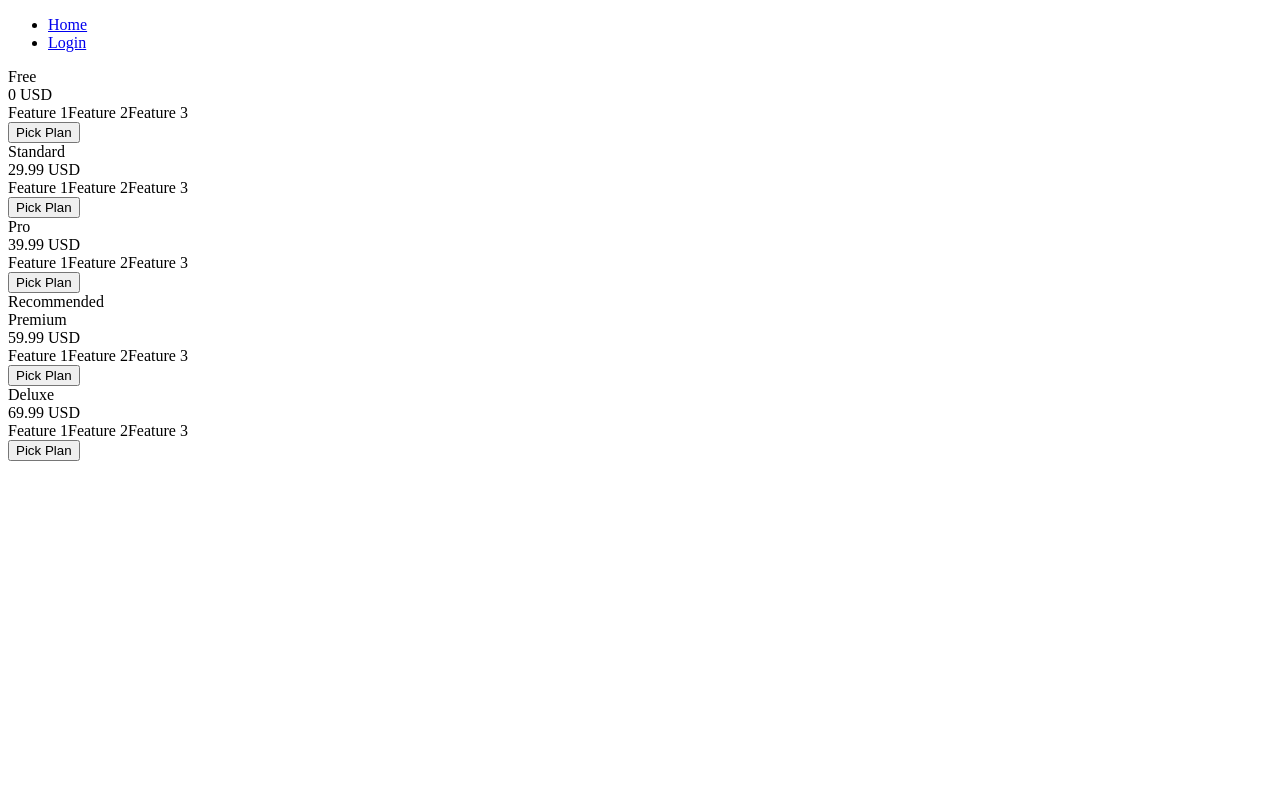
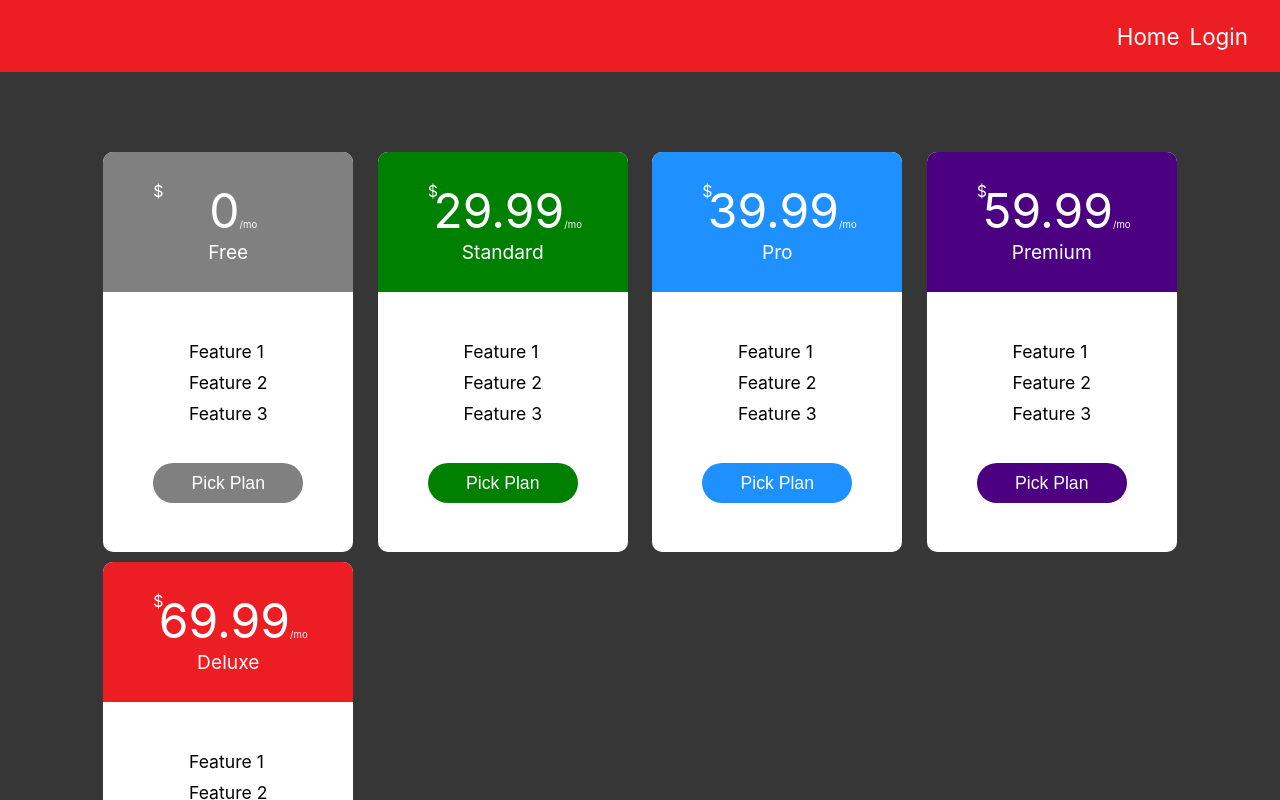
Before and after one commit to C1nemaclub/bemaster-challenge, a React (Create React App) app: page / in a window 1280 px wide. Shown: the top 800 px of the page. Built offline with nearby package versions, Linux system fonts and the light colour scheme.

Commit message:
header/card styles

```diff
--- a/package.json
+++ b/package.json
@@ -12,6 +12,7 @@
     "react-redux": "^8.0.2",
     "react-router-dom": "^6.3.0",
     "react-scripts": "5.0.1",
+    "sass": "^1.54.5",
     "web-vitals": "^2.1.4"
   },
   "scripts": {
--- a/src/components/Card.js
+++ b/src/components/Card.js
@@ -1,4 +1,5 @@
 import React from 'react';
+import '../styles/Card/card.scss';
 
 export default function Card(props) {
   const recommended = props.recommended ? (
@@ -7,14 +8,40 @@ export default function Card(props) {
     ''
   );
 
+  const featureElements = props.features.map((item) => {
+    return <div className='feature'>{item}</div>;
+  });
+
+  const style = {
+    backgroundColor:
+      props.type === 'Free'
+        ? 'gray'
+        : '' || props.type === 'Standard'
+        ? 'green'
+        : '' || props.type === 'Pro'
+        ? 'dodgerblue'
+        : '' || props.type === 'Premium'
+        ? 'indigo'
+        : '' || props.type === 'Deluxe'
+        ? '#ED1D24'
+        : '',
+  };
+
   return (
     <div className='card'>
-      <div className='type'>{props.type}</div>
-      <div className='price'>{props.price}</div>
-      <div className='features'>{props.features}</div>
-      <button className='btn' onClick={props.handleClick}>
-        Pick Plan
-      </button>
+      <div className='top' style={style}>
+        <div className='price'>
+          <span className='tag'>{props.price}</span>
+          <span className='month'>/mo</span>
+        </div>
+        <div className='type'>{props.type}</div>
+      </div>
+      <div className='bottom'>
+        <div className='features'>{featureElements}</div>
+        <button className='btn' onClick={props.handleClick} style={style}>
+          Pick Plan
+        </button>
+      </div>
       {recommended}
     </div>
   );
--- a/src/components/Header.js
+++ b/src/components/Header.js
@@ -2,6 +2,7 @@ import React from 'react';
 import { Link } from 'react-router-dom';
 import { useDispatch, useSelector } from 'react-redux';
 import { reset } from '../features/login/loginSlice';
+import '../styles/Header/header.scss';
 
 export default function Header() {
   const { user, isLoading, isSuccess, isError, msg } = useSelector(
@@ -21,7 +22,7 @@ export default function Header() {
               dispatch(reset());
             }}
           >
-            Logout
+            <a href='!#'>Logout</a>
           </li>
         ) : (
           <li>
--- a/src/index.css
+++ b/src/index.css
@@ -5,9 +5,20 @@ body {
     sans-serif;
   -webkit-font-smoothing: antialiased;
   -moz-osx-font-smoothing: grayscale;
+  background: #363636;
+  min-height: 100vh;
+  height: 100%;
+  width: 100%;
+  position: relative;
 }
 
 code {
   font-family: source-code-pro, Menlo, Monaco, Consolas, 'Courier New',
     monospace;
 }
+
+* {
+  margin: 0;
+  padding: 0;
+  box-sizing: border-box;
+}
--- a/src/index.js
+++ b/src/index.js
@@ -4,6 +4,8 @@ import App from './App';
 import reportWebVitals from './reportWebVitals';
 import { store } from './app/store';
 import { Provider } from 'react-redux';
+import './index.css';
+import './styles/Layout/layout.scss';
 
 const root = ReactDOM.createRoot(document.getElementById('root'));
 root.render(
--- a/src/pages/Home.js
+++ b/src/pages/Home.js
@@ -2,6 +2,7 @@ import React, { useState, useEffect } from 'react';
 import { useNavigate } from 'react-router-dom';
 import Card from '../components/Card';
 import subscriptionPlans from '../subscriptionPlans';
+import '../styles/Home/home.scss';
 
 export default function Home() {
   const navigate = useNavigate();
--- /dev/null
+++ b/src/styles/Card/card.scss
@@ -0,0 +1,76 @@
+.card {
+  background: #fff;
+  width: 250px;
+  height: 400px;
+  border-radius: 10px;
+  position: relative;
+  overflow: hidden;
+  transition: 0.1s ease-in-out;
+  cursor: pointer;
+}
+
+.top {
+  padding: 10px;
+  height: 35%;
+  color: white;
+  display: flex;
+  flex-direction: column;
+  justify-content: center;
+  align-items: center;
+}
+
+.price .tag {
+  font-size: 3rem;
+}
+.price {
+  margin-left: 10px;
+}
+.month {
+  font-size: 0.6rem;
+}
+
+.price::after {
+  content: '$';
+  position: absolute;
+  left: 20%;
+}
+.type {
+  font-size: 1.2rem;
+}
+
+.bottom {
+  height: 65%;
+  display: flex;
+  flex-direction: column;
+  justify-content: space-evenly;
+  align-items: center;
+  padding: 10px;
+}
+
+.reccomended {
+  position: absolute;
+  transform: rotate(45deg);
+  opacity: 0;
+}
+
+.features {
+  font-size: 1.1rem;
+  display: flex;
+  flex-direction: column;
+  gap: 10px;
+}
+
+button {
+  padding: 0.5rem 1rem;
+  border: 0;
+  color: white;
+  font-size: 1.1rem;
+  height: 40px;
+  border-radius: 40px;
+  width: 150px;
+  cursor: pointer;
+}
+
+.card:hover {
+  transform: scale(1.1);
+}
--- /dev/null
+++ b/src/styles/Header/header.scss
@@ -0,0 +1,19 @@
+nav {
+  width: 100%;
+  background: #ed1d24;
+  height: 4.5rem;
+  ul {
+    padding: 1rem 2rem;
+    list-style: none;
+    display: flex;
+    justify-content: flex-end;
+    align-items: center;
+    gap: 10px;
+    height: 100%;
+    a {
+      color: white;
+      text-decoration: none;
+      font-size: 1.4rem;
+    }
+  }
+}
--- /dev/null
+++ b/src/styles/Home/home.scss
@@ -0,0 +1,12 @@
+.card-container {
+  width: 85%;
+  display: grid;
+  gap: 10px;
+  grid-template-columns: repeat(auto-fit, minmax(15rem, 1fr));
+  place-items: center;
+  margin-top: 5rem;
+}
+
+.card {
+  grid-column: span 1;
+}
--- /dev/null
+++ b/src/styles/Layout/layout.scss
@@ -0,0 +1,8 @@
+.page {
+  width: 100%;
+  height: 100vh;
+  position: relative;
+  display: flex;
+  justify-content: center;
+  align-items: flex-start;
+}
--- a/src/subscriptionPlans.js
+++ b/src/subscriptionPlans.js
@@ -1,7 +1,7 @@
 export default [
   {
     type: 'Free',
-    price: '0 USD',
+    price: '0',
     features: ['Feature 1', 'Feature 2', 'Feature 3'],
     recommended: false,
     id: 1,
@@ -11,7 +11,7 @@ export default [
   },
   {
     type: 'Standard',
-    price: '29.99 USD',
+    price: '29.99',
     features: ['Feature 1', 'Feature 2', 'Feature 3'],
     recommended: false,
     id: 2,
@@ -21,7 +21,7 @@ export default [
   },
   {
     type: 'Pro',
-    price: '39.99 USD',
+    price: '39.99',
     features: ['Feature 1', 'Feature 2', 'Feature 3'],
     recommended: true,
     id: 3,
@@ -31,7 +31,7 @@ export default [
   },
   {
     type: 'Premium',
-    price: '59.99 USD',
+    price: '59.99',
     features: ['Feature 1', 'Feature 2', 'Feature 3'],
     recommended: false,
     id: 4,
@@ -41,7 +41,7 @@ export default [
   },
   {
     type: 'Deluxe',
-    price: '69.99 USD',
+    price: '69.99',
     features: ['Feature 1', 'Feature 2', 'Feature 3'],
     recommended: false,
     id: 5,
```
Also changed, not shown: 1 other file (tests, documents, lock files or other folders).
